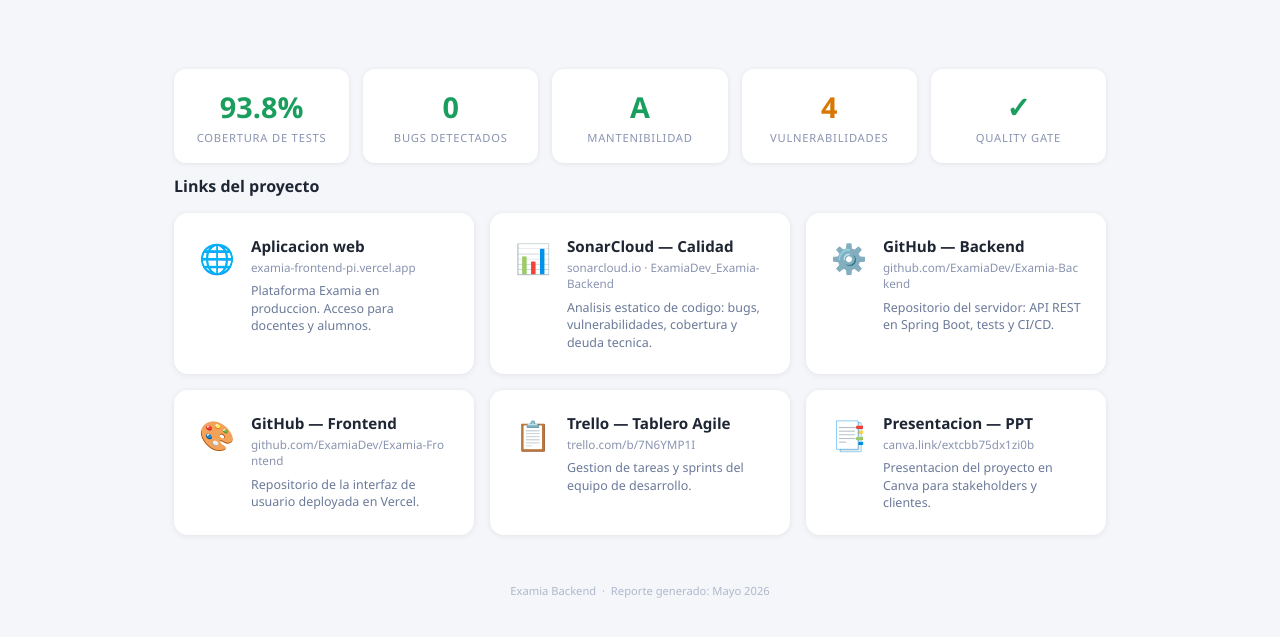
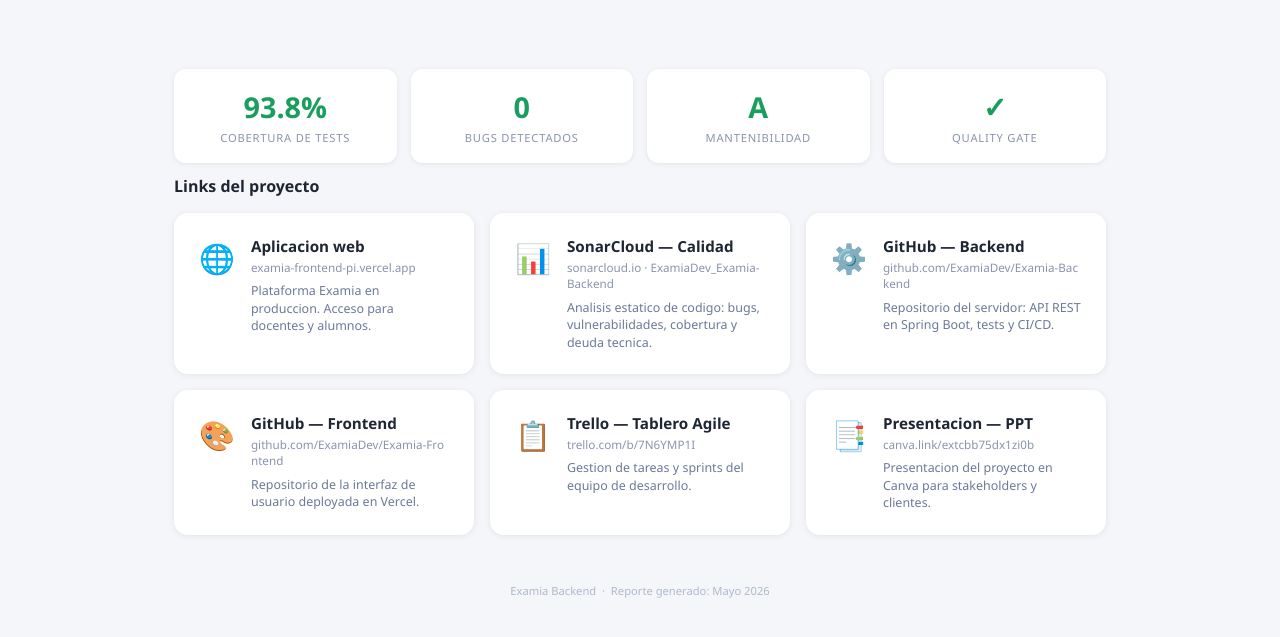
Before and after one commit to felipemassun935/report, a plain HTML site: page index.html in a window 1280 px wide. Shown: the part 215-852 px from the top of the page. Drawn offline with nearby package versions, Linux system fonts and the light colour scheme.

Commit message:
Update index.html

```diff
--- a/index.html
+++ b/index.html
@@ -205,10 +205,6 @@
     <div class="h-stat">
       <div class="h-val good">A</div>
       <div class="h-lbl">Mantenibilidad</div>
-    </div>
-    <div class="h-stat">
-      <div class="h-val" style="color:#d97706">4</div>
-      <div class="h-lbl">Vulnerabilidades</div>
     </div>
     <div class="h-stat">
       <div class="h-val good">✓</div>
```
